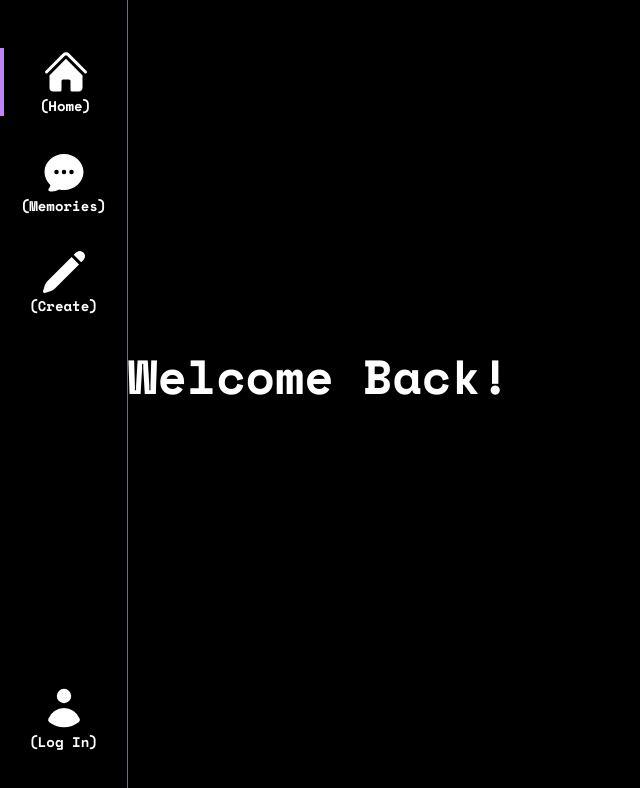
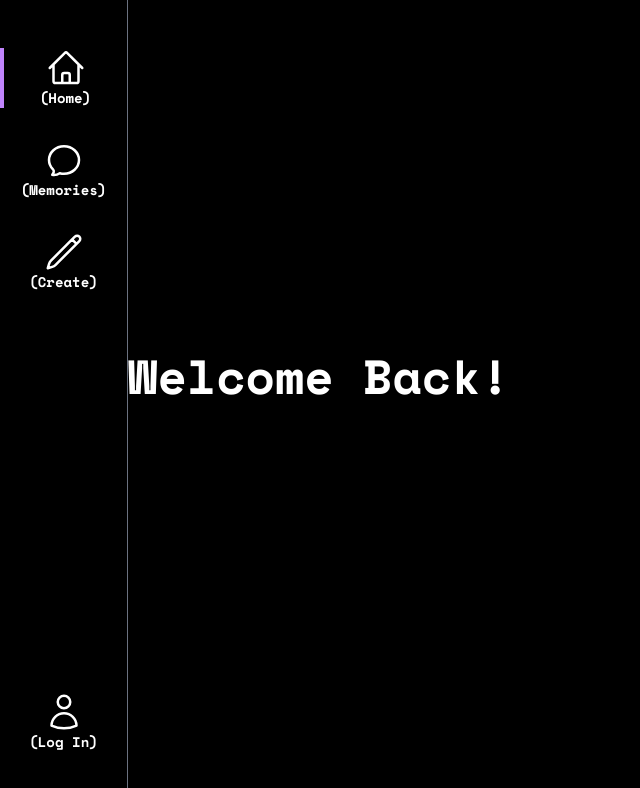
Before and after one commit to tripleschezwanrice/journALL, a Next.js app: page / in a window 1280 px wide. Shown: the top 788 px of the page, without its empty margins (0-640 px from the left). Built offline with nearby package versions, Linux system fonts and the light colour scheme.

Commit message:
Add: fixed Errors

```diff
--- a/app/Journals/page.tsx
+++ b/app/Journals/page.tsx
@@ -51,14 +51,16 @@ const page = async () => {
     <div className="mt-12 flex flex-wrap  max-w-[80%] mx-auto">
 
 <div className="w-full flex justify-between items-center py-4 m-2">
-      <p className="text-6xl font-bold">Memories</p>
-      <Link href='/Create' className="border-2 border-purple-400 hover:bg-purple-400 hover:text-black duration-200   rounded-full px-4 py-2">
-        <div className="flex gap-2 items-center">
-        <PlusIcon className="w-7"/>
-          <p className="text-xl">
-          New</p>
-          </div>
-        </Link>
+  <p className="text-6xl font-bold">Memories</p>
+
+  <div className=" bg-gradient-to-r from-white to-purple-400 w-full mx-4 h-[2px]"></div>
+
+  <Link href='/Create' className="border-2 border-purple-400 hover:bg-purple-400 hover:text-black duration-200 rounded-full px-4 py-2">
+    <div className="flex gap-2 items-center">
+      <PlusIcon className="w-7"/>
+      <p className="text-xl">New</p>
+    </div>
+  </Link>
 </div>
 
 <p className="w-full italic m-2 text-gray-400">today</p>
--- /dev/null
+++ b/app/api/auth/[...nextauth]/route.ts
@@ -0,0 +1,29 @@
+import { NextAuthOptions } from "next-auth"
+import NextAuth from "next-auth/next"
+import GoogleProvider from 'next-auth/providers/google'
+
+const GOOGLE_ID = process.env.GOOGLE_ID!
+const GOOGLE_SECRET = process.env.GOOGLE_SECRET!
+
+const authOption : NextAuthOptions = {
+    session:{
+        strategy:'jwt'
+    },
+    providers:[
+        GoogleProvider({
+            clientId: GOOGLE_ID,
+            clientSecret:GOOGLE_SECRET
+        })
+    ],
+    callbacks:{
+        async signIn({account,profile}){
+            if(!profile?.email){
+                throw new Error('no profile bro')
+            }
+            return true
+        }
+    }
+}
+
+const handler = NextAuth(authOption)
+export {handler as GET, handler as POST}
--- a/app/globals.css
+++ b/app/globals.css
@@ -15,10 +15,7 @@ body{
 
   /* ===== Scrollbar CSS ===== */
   /* Firefox */
-  * {
-    scrollbar-width: 6px;
-    scrollbar-color: transparent #ffffff;
-  }
+
 
   /* Chrome, Edge, and Safari */
   *::-webkit-scrollbar {
--- a/app/page.tsx
+++ b/app/page.tsx
@@ -3,7 +3,8 @@ import Stats from "@/components/Stats";
 import Link from "next/link";
 
 
-export default function Home() {
+export default async function Home() {
+
 
   const signin = false;
   // console.log(exampleJournal);
--- /dev/null
+++ b/components/JournalLink.tsx
@@ -0,0 +1,19 @@
+import { getJournalById } from "@/data/actions"
+import Link from "next/link"
+
+
+const JournalLink = async ({id}:{id:string}) => {
+
+  const journals = await getJournalById(id)
+
+  return (
+
+    <Link href={`/Journals/${id}`} className="border-2 border-black flex justify-between p-2 text-xl">
+        <p>{journals[0].title}</p>
+        <p>{journals[0].content.split(0,5)}</p>
+    </Link>
+
+  )
+}
+
+export default JournalLink
--- a/components/Sidebar.tsx
+++ b/components/Sidebar.tsx
@@ -1,10 +1,12 @@
 "use client"
 
-import { UserIcon } from "@heroicons/react/20/solid"
-import { ChatBubbleOvalLeftEllipsisIcon, HomeIcon, PencilIcon } from "@heroicons/react/24/solid"
+import { HomeIcon, PencilIcon, UserCircleIcon, UserIcon } from "@heroicons/react/24/outline"
+import { ChatBubbleOvalLeftIcon } from "@heroicons/react/24/outline"
 import clsx from "clsx"
 import Link from "next/link"
 import { usePathname } from "next/navigation"
+
+
 
 const Sidebar = () => {
 
@@ -18,21 +20,21 @@ const Sidebar = () => {
         <Link href="/" className={clsx(`flex flex-col items-center font-bold `,{
           'border-l-4 border-purple-400' : pathname === '/'
         })}>
-        <HomeIcon className="w-12"/>
+        <HomeIcon className="w-10 font-bold"/>
         <p>(Home)</p>
         </Link>
 
         <Link href="/Journals" className={clsx(`flex flex-col items-center font-bold box-border`,{
           'border-l-4 border-purple-400' : pathname === '/Journals'
         })}>
-        <ChatBubbleOvalLeftEllipsisIcon className="w-12"/>
+        <ChatBubbleOvalLeftIcon className="w-10"/>
         <p>(Memories)</p>
         </Link>
 
         <Link href="/Create" className={clsx(`flex flex-col items-center font-bold `,{
           'border-l-4 border-purple-400' : pathname === '/Create'
         })}>
-        <PencilIcon className="w-12"/>
+        <PencilIcon className="w-10"/>
         <p>(Create)</p>
         </Link>
 
@@ -43,7 +45,7 @@ const Sidebar = () => {
         <Link href="/login" className={clsx(`flex flex-col items-center font-bold `,{
           'outline-yellow-400 outline-8 ouline' : pathname === '/login'
         })}>
-        <UserIcon className="w-12"/>
+        <UserIcon className="w-10"/>
         <p>(Log In)</p>
         </Link>
         </div>
--- a/package.json
+++ b/package.json
@@ -17,6 +17,7 @@
     "dotenv": "^16.3.1",
     "mongodb": "^6.3.0",
     "next": "14.0.4",
+    "next-auth": "^4.24.5",
     "react": "^18",
     "react-dom": "^18"
   },
```
Also changed, not shown: 1 other file (tests, documents, lock files or other folders).
